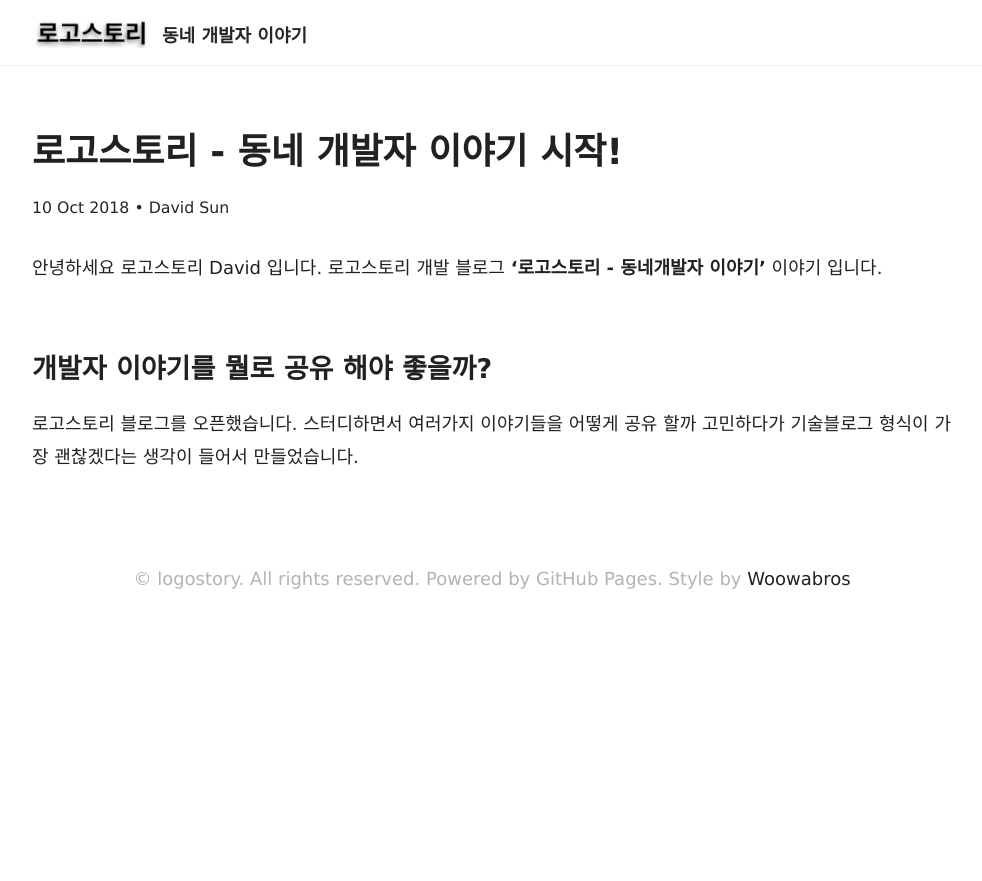
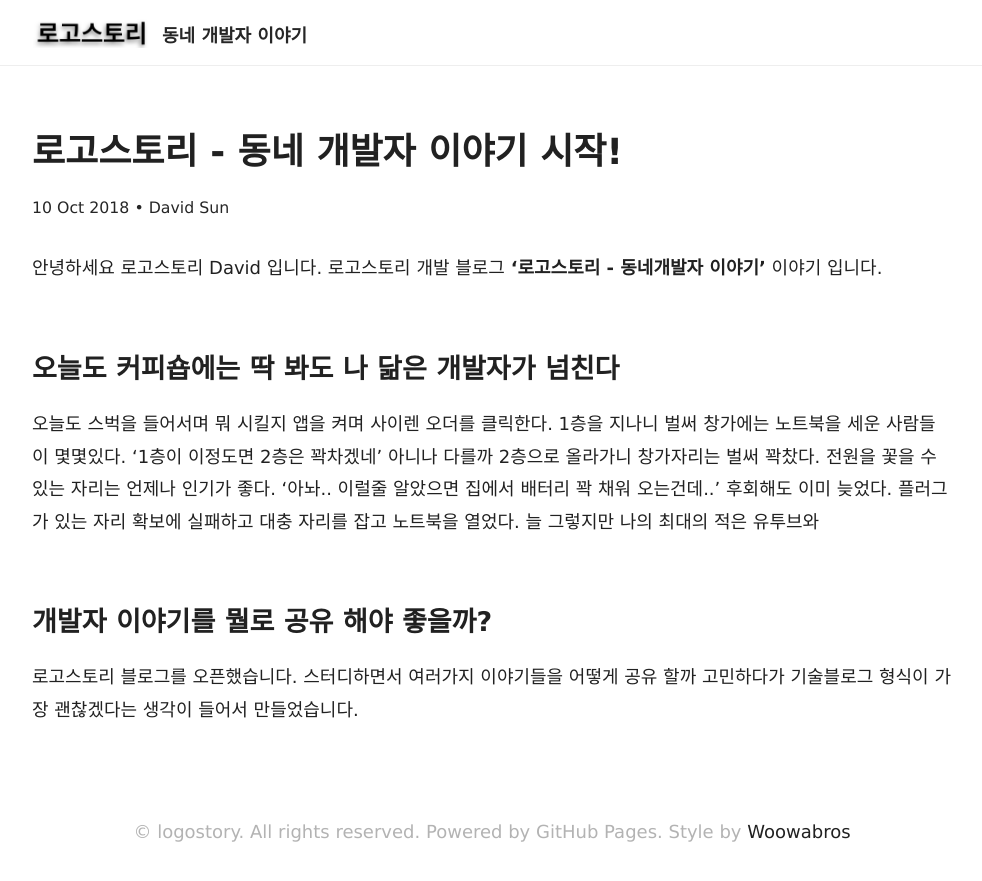
Before and after one commit to logostory/logostory.github.io, a Jekyll site: the page built from _posts/2018-10-10-begin-blog.md, in a window 1280 px wide. Shown: the top 881 px of the page, without its empty margins (148-1130 px from the left). Built offline with Jekyll 4.4.1, drawn with Linux system fonts in a browser that asks for light colours.

Commit message:
Update 2018-10-10-begin-blog.md

```diff
--- a/_posts/2018-10-10-begin-blog.md
+++ b/_posts/2018-10-10-begin-blog.md
@@ -3,10 +3,13 @@ layout: post
 author: David Sun
 category: operation
 title: 로고스토리 - 동네 개발자 이야기 시작!
-desc: 쓸데없이 고퀄. 동네 스터디 모임이 이런거 까지?
+desc: 쓸데없이 고퀄. 동네 스터디 모임이 이런 개발자 블로그 까지?
 ---
 
 안녕하세요 로고스토리 David 입니다. 로고스토리 개발 블로그 **'로고스토리 - 동네개발자 이야기'** 이야기 입니다.
 
+## 오늘도 커피숍에는 딱 봐도 나 닮은 개발자가 넘친다
+오늘도 스벅을 들어서며 뭐 시킬지 앱을 켜며 사이렌 오더를 클릭한다. 1층을 지나니 벌써 창가에는 노트북을 세운 사람들이 몇몇있다. '1층이 이정도면 2층은 꽉차겠네' 아니나 다를까 2층으로 올라가니 창가자리는 벌써 꽉찼다. 전원을 꽃을 수 있는 자리는 언제나 인기가 좋다. '아놔.. 이럴줄 알았으면 집에서 배터리 꽉 채워 오는건데..' 후회해도 이미 늦었다. 플러그가 있는 자리 확보에 실패하고 대충 자리를 잡고 노트북을 열었다. 늘 그렇지만 나의 최대의 적은 유투브와
+
 ## 개발자 이야기를 뭘로 공유 해야 좋을까?
 로고스토리 블로그를 오픈했습니다. 스터디하면서 여러가지 이야기들을 어떻게 공유 할까 고민하다가 기술블로그 형식이 가장 괜찮겠다는 생각이 들어서 만들었습니다.
```
